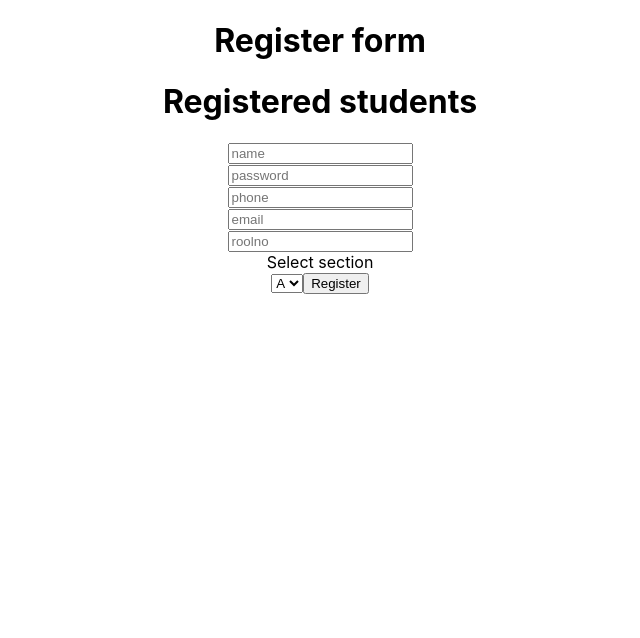
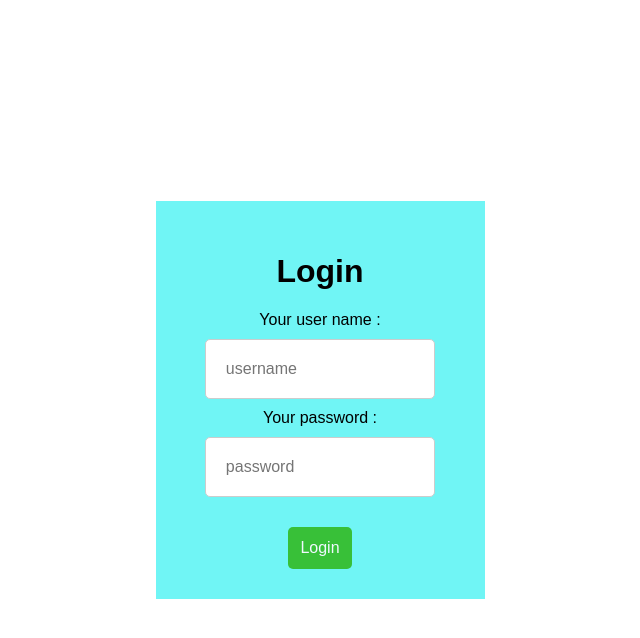
Before and after one commit to rameshraj456/learning, a React (Create React App) app: page / in a window 1280 px wide. Shown: the top 638 px of the page, without its empty margins (320-960 px from the left). Built offline with nearby package versions, Linux system fonts and the light colour scheme.

Commit message:
loginPage created with useState knowledge

```diff
--- a/src/App.js
+++ b/src/App.js
@@ -2,11 +2,11 @@
 import './App.css';
 import ArrayComp from './components/ArrayComp';
 import ArrayObjects from './components/ArrayObjects';
-import Login from './components/My-Work/LoginLogin';
 import Login2 from './components/Login2';
 import ObjectComp from './components/ObjectComp';
+
+import Register from './components/My-Work/Register';
 import LoginPage from './components/My-Work/LoginPage';
-
 
 
 function App() {
@@ -27,11 +27,23 @@ function App() {
     {/* <h1>Login form</h1>
     <Login/> */}
 
-    <h1>Register form</h1>
-    <Login2/>
+    {/* <h1>Register form</h1>
+    <Login2/> */}
 
-      {/* Ticket Boooking
-    <Register /> */}
+     {/* Ticket Booking */}
+
+     {/* <h1>Train Ticket Booking</h1> */}
+
+     {/* <Register /> */}
+
+      {/*
+     Login PageDemo Workout */}
+
+     <LoginPage />
+
+
+
+
 
     </div>
   );
--- /dev/null
+++ b/src/components/LoginPage.css
@@ -0,0 +1 @@
+/* Add this CSS to your App.css or a separate CSS file */
--- /dev/null
+++ b/src/components/My-Work/LoginPage.css
@@ -0,0 +1,43 @@
+body{
+    background-color: rgb(255, 255, 255);
+    display: flex;
+    justify-content:center;
+    align-items: center;
+    height: 100vh;
+}
+
+
+input{
+    width: 70%;
+    padding: 20px;
+    margin: 10px;
+    border-radius: 5px;
+}
+
+h2{
+    font-size: 16px;
+}
+
+
+.loginPage{
+    width: fit-content;
+    background-color: rgb(112, 245, 245);
+    padding: 30px;
+    height: fit-content;
+    font-size: 16px;
+}
+
+button{
+    margin-top: 20px;
+    width: fit-content;
+    color: aliceblue;
+    background-color: rgb(56, 192, 56);
+    border:none;
+    cursor: pointer;
+    font-size: 16px;
+
+}
+
+button:hover{
+    background-color: rgb(22, 149, 22);
+}
--- a/src/components/My-Work/LoginPage.js
+++ b/src/components/My-Work/LoginPage.js
@@ -1,48 +1,64 @@
-import React, { useState } from 'react'
+import React ,{useState}from 'react'
+import './LoginPage.css'
 
 function LoginPage() {
 
-    const [name,setName] = useState()
-    const [password,setpassword] = useState()
+    const [username ,setUserName] = useState()
+    const [password,setPassword] = useState()
 
     function login(e){
 
         e.preventDefault()
 
-        if(!name && !password){
-            alert('null value')
-
+        if(!username && !password){
+            alert('Null values ...')
         }
-        else if(!name){
-            alert('name null')
+        else if(!username){
+            alert('username is requerid ...')
         }
         else if(!password){
-            alert('password null')
-        }else{
-            if (name.length < 5){
-              alert('name should be greater than 5')
+            alert('password is required ...')
+        }
+        else{
+            if(username.length <5){
+                alert('username must be greater than 5 ...')
             }
-            else if(password.length < 8){
-              alert('password should be greaater than 8')
-
+            else if (password.length < 8){
+                alert('password must be greater than 8 ...')
             }
             else{
-                alert('login messege')
+                alert('login successfull .....')
             }
         }
 
     }
   return (
-    <div>
-      <form>
-        <input type='text' placeholder='name'onChange={(e) => setName({name:e.target.value})} />
-        <br />
-        <input type='password' placeholder='password'onChange={(e) => setName({password:e.target.value})} />
-        <br />
-        <buuton onclick={(e) => login(e)}>
-            submit
-        </buuton>
+    <div className='loginPage'>
+       <form>
 
+        <h1>Login</h1>
+        <label>Your user name : {username}</label>
+        <br/>
+        <input
+         type='text'
+         placeholder='username'
+         onChange={(e)=>{
+            setUserName(e.target.value)
+         }}
+         />
+        <br/>
+        <label>Your password : {password}</label>
+        <br/>
+        <input
+        type='password'
+        placeholder='password'
+        onChange={(e)=> setPassword(e.target.value)}
+        />
+        <br/>
+
+        <button
+        onClick={(e) => login(e)}
+        >Login</button>
 
       </form>
     </div>
--- a/src/components/My-Work/Register.css
+++ b/src/components/My-Work/Register.css
@@ -9,9 +9,61 @@
     border: 1px solid #ccc;
   }
 
-  .input{
-    width: 80px;
-    height: 100px;
+
+  select{
+    background-color:white;
+    width: 100%;
+    padding: 10px;
+    margin: 10px;
+
+  }
 
 
-  }
+
+
+
+
+body {
+  font-family: Arial, sans-serif;
+  background-color: #f2f2f2;
+  height: 100vh;
+  margin: 0;
+}
+
+
+h2 {
+  text-align: center;
+  margin-bottom: 20px;
+  color: #333;
+}
+
+input {
+  width: 100%;
+  padding: 10px;
+  margin: 10px 0;
+  border-radius: 5px;
+  border: 1px solid #ccc;
+  font-size: 16px;
+}
+
+
+
+button {
+  width: 100%;
+  padding: 12px;
+  background-color: #4CAF50;
+  color: white;
+  border-radius: 5px;
+  font-size: 16px;
+  cursor: pointer;
+}
+
+button:hover {
+  background-color: #45a049;
+}
+
+
+
+.LoginPage{
+
+}
--- a/src/components/My-Work/Register.js
+++ b/src/components/My-Work/Register.js
@@ -21,7 +21,7 @@ function Register() {
 
       <div className='container'>
 
-        <div className='col'>
+        <div className='col' style={{padding:'40px'}}>
             <form >
                 <label>Passenger Name </label>
                 <input type='text'  placeholder='name'   onChange={(e) => setForm(prevData => ({...prevData,name:e.target.value}))}/>
@@ -36,13 +36,22 @@ function Register() {
                 <input type='date' placeholder='date' onChange={(e) => setForm(prevData=>({...prevData,date:e.target.value}))}/>
                 <br />
 
+                <label>Class</label>
+
+                <select onchage ={(e) => setForm(prevData => ({...prevData,select:e.target.value}))}>
+                    <option>sleeper</option>
+                    <option> AC</option>
+                    <option>General</option>
+                </select>
+
                 <button onClick={(e) => bookTicket(e)}>Book Ticket</button>
             </form>
 
         </div>
         <div className='col'>
-            <div style={{display:"flex",justifyContent:"space-around",flexWrap:"wrap",padding:'20px' , margin:'30px' }}>
-                <h1>Passengers Details</h1>
+        <h1>Passengers Details</h1>
+            <div style={{display:"flex",justifyContent:"space-around",flexWrap:"wrap",padding:'20px' , margin:'30px'  }}>
+
                     {
                     passengers.map(passenger => <Passenger data={passenger}/>)
                     }
@@ -56,12 +65,13 @@ function Register() {
 
 
 function Passenger({data}){
-    return  <div   className='passenger-card ' >
-                <p>{`passenger name:${data.name}`}</p>
-                <p>{`email:${data.email}`}</p>
-                <p>{`train Number:${data.trainNumber}`}</p>
-                <p>{`journey Date:${data.date}`}</p>
-
+    return  <div   className='passenger-card 'style={{ padding:'20px',margin:'10px' ,paddingLeft:'40px',width:'100%' ,textAlign:'left',
+        background:' rgb(111, 181, 242)'}} >
+                <p>{`passenger name : ${data.name}`}</p>
+                <p>{`email : ${data.email}`}</p>
+                <p>{`Train Number : ${data.trainNumber}`}</p>
+                <p>{`journey Date : ${data.date}`}</p>
+                <p>{`Class :  ${data.select}`}</p>
             </div>
 
 }
--- a/src/components/styles.css
+++ b/src/components/styles.css
@@ -1,5 +1,5 @@
 .object-component{
-    background-color: aliceblue;
+    background-color: rgb(111, 181, 242);
     border-radius: 10px;
     width: fit-content;
 
```
Also changed, not shown: src/components/work.js (added, +51 -0 lines).
